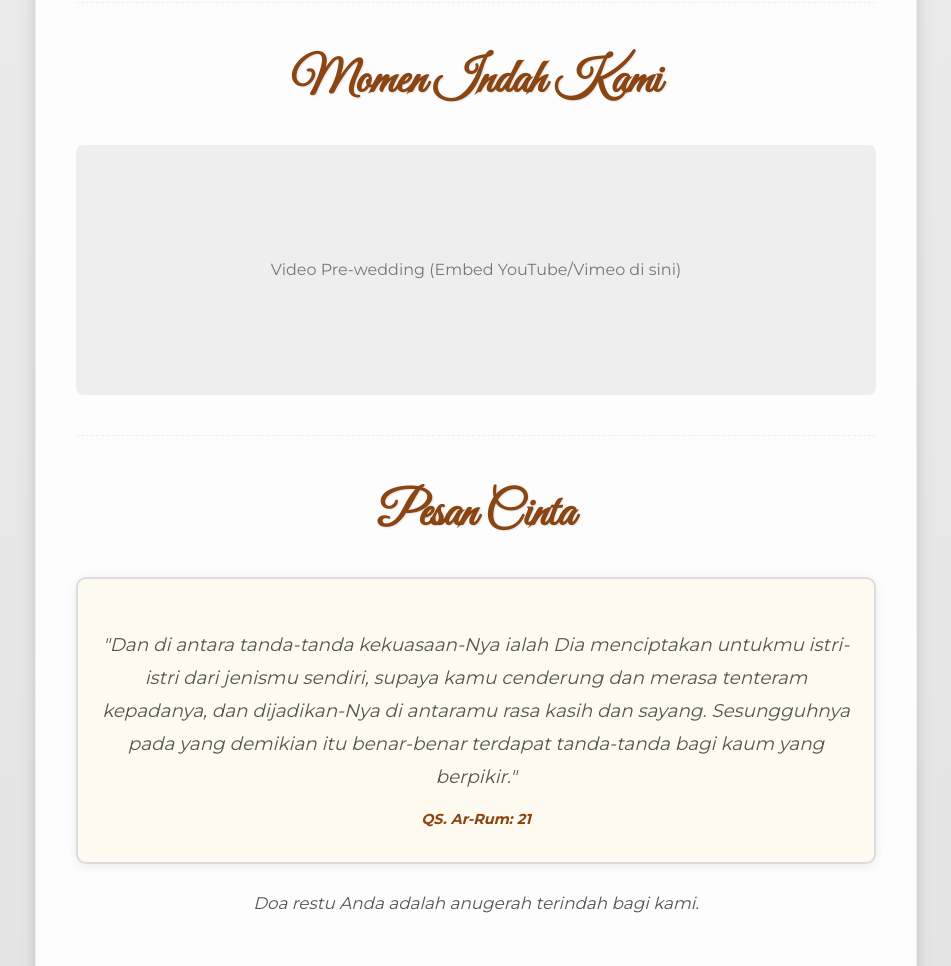
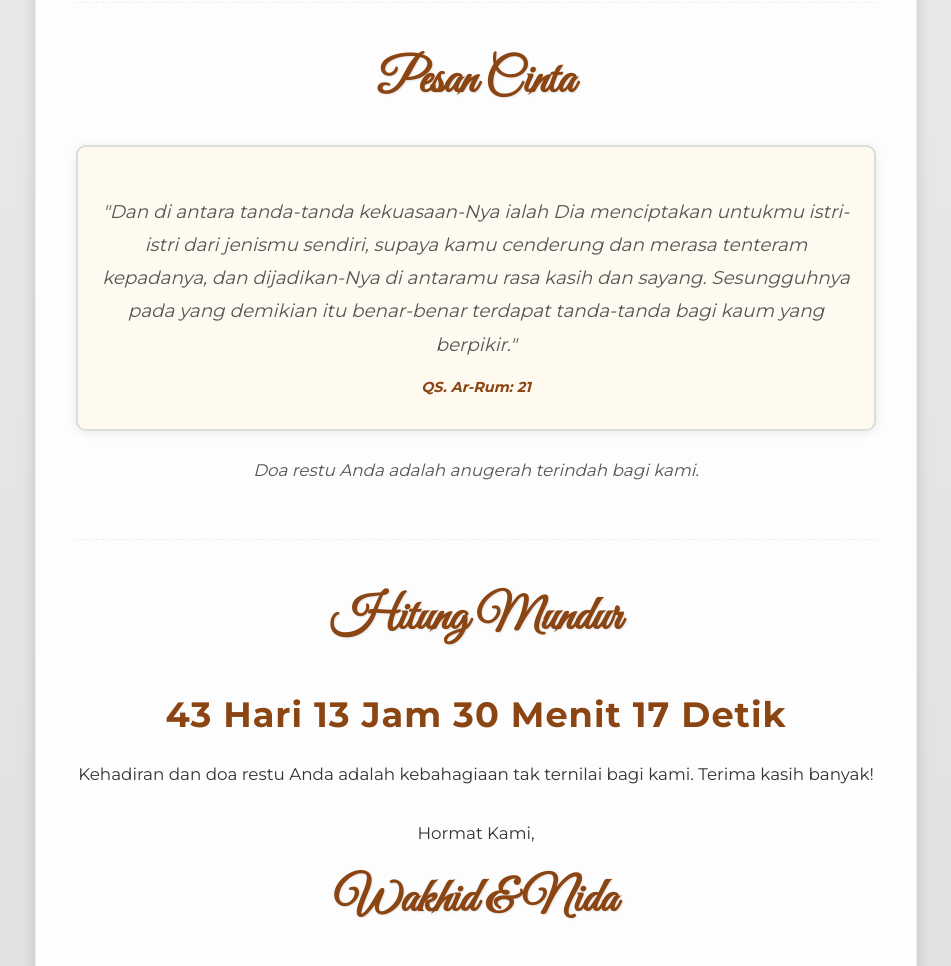
Before and after one commit to rekcless/weddingwn, a plain HTML site: page index.html in a window 1280 px wide. Shown: the part 2206-3172 px from the top of the page, without its empty margins (164-1115 px from the left). Drawn offline with Linux system fonts and the light colour scheme.

Commit message:
Update index.html

```diff
--- a/index.html
+++ b/index.html
@@ -230,14 +230,7 @@
             </div>
         </section>
 
-        <section class="section fade-in-element">
-            <h2>Momen Indah Kami</h2>
-            <div class="video-container" style="margin-top: 20px;">
-                <div style="background-color: #eee; height: 250px; display: flex; align-items: center; justify-content: center; color: #777; border-radius: 8px;">
-                    Video Pre-wedding (Embed YouTube/Vimeo di sini)
-                </div>
-            </div>
-        </section>
+
 
         <section class="section fade-in-element">
             <h2>Pesan Cinta</h2>
@@ -253,7 +246,7 @@
             <div id="countdown" class="countdown"></div>
             <p>Kehadiran dan doa restu Anda adalah kebahagiaan tak ternilai bagi kami. Terima kasih banyak!</p>
             <p style="margin-top: 30px;">Hormat Kami,</p>
-            <h2>Muwakhid & Nida</h2>
+            <h2>Wakhid & Nida</h2>
 
             <div style="margin-top: 30px;">
                 <p>Bagikan Undangan Ini:</p>
```
